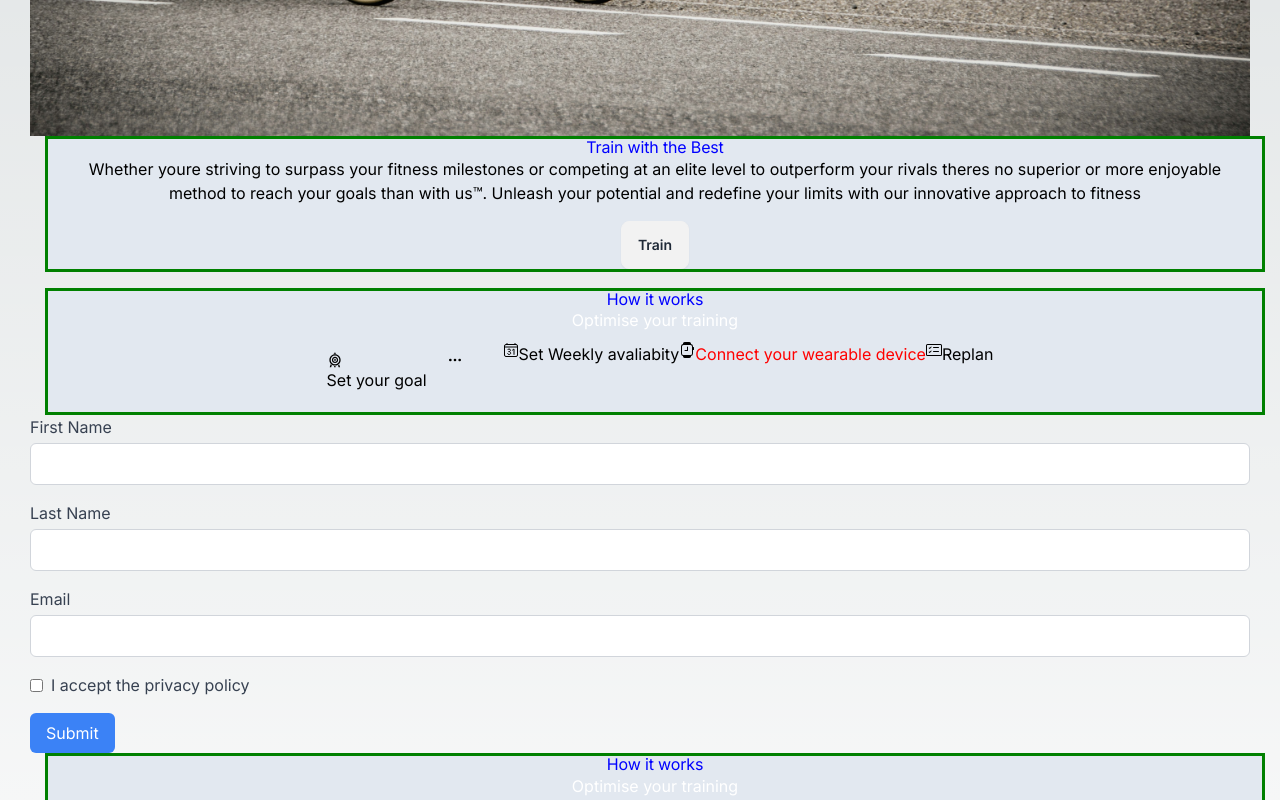
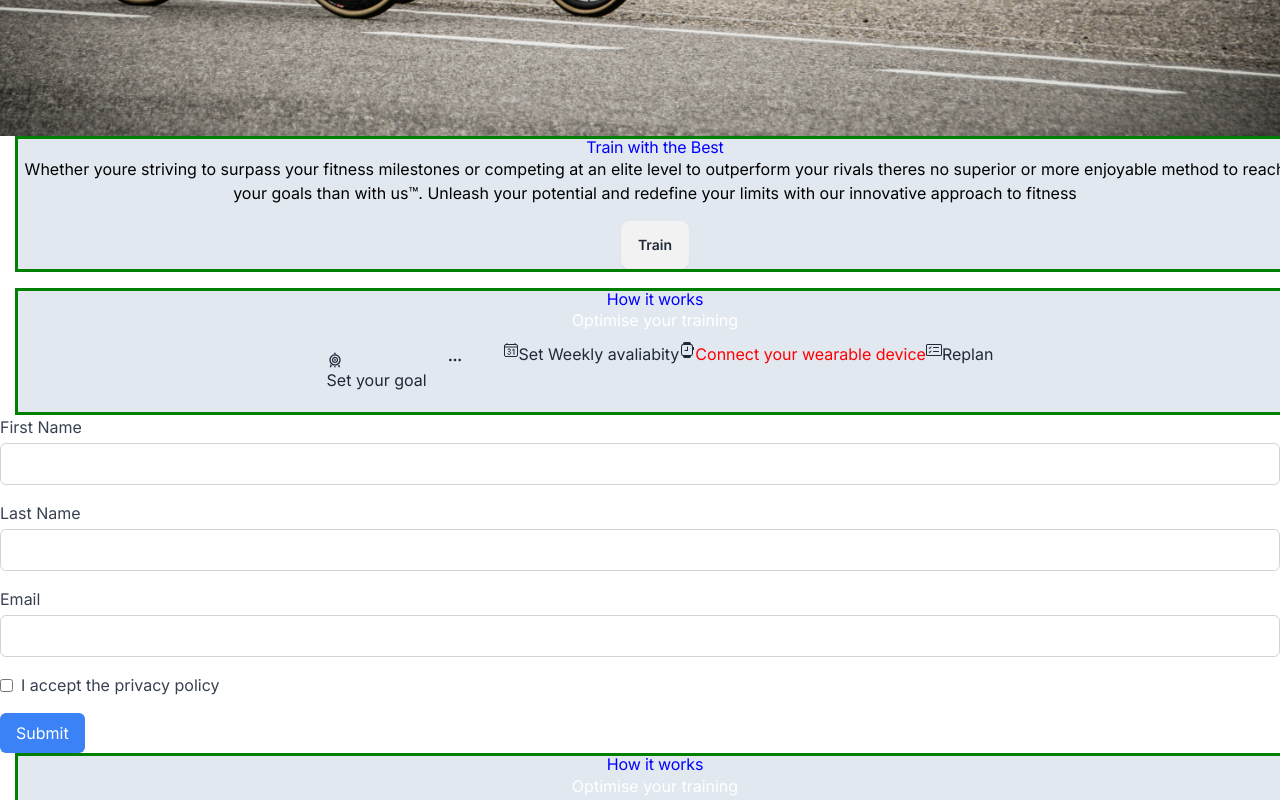
Before and after one commit to Martin2251/sam-app, a Next.js app: page / in a window 1280 px wide. Shown: the part 720-1520 px from the top of the page. Built offline with nearby package versions, Linux system fonts and the light colour scheme.

Commit message:
looking better

```diff
--- a/src/app/globals.css
+++ b/src/app/globals.css
@@ -8,22 +8,9 @@
   --background-end-rgb: 255, 255, 255;
 }
 
-@media (prefers-color-scheme: dark) {
-  :root {
-    --foreground-rgb: 255, 255, 255;
-    --background-start-rgb: 0, 0, 0;
-    --background-end-rgb: 0, 0, 0;
-  }
-}
 
 body {
-  color: rgb(var(--foreground-rgb));
-  background: linear-gradient(
-      to bottom,
-      transparent,
-      rgb(var(--background-end-rgb))
-    )
-    rgb(var(--background-start-rgb));
+
 
 
 
@@ -31,9 +18,8 @@
 }
 
 .container{
-  max-width: 1500px;
-  padding-left: 30px;
-  padding-right: 30px;
+  max-width: 2000px;
+
   border:3px green solid;
 }
 
--- a/src/app/layout.tsx
+++ b/src/app/layout.tsx
@@ -20,14 +20,14 @@
     <html lang="en">
 
       <body className={inter.className}>
-      <div className="max-w-screen-2xl">
+      <div className="mx-auto max-w-[2160px]">
         <Navbar  />
 
-        <main className="">
+
 
         {children}
         <Footer  />
-        </main>
+
       </div>
         </body>
     </html>
--- a/src/app/page.tsx
+++ b/src/app/page.tsx
@@ -10,7 +10,7 @@
 
 export default function Home() {
   return (
-<main>
+<main className="mx-auto">
 
 <Hero  />
 <TrainSection  />
```
